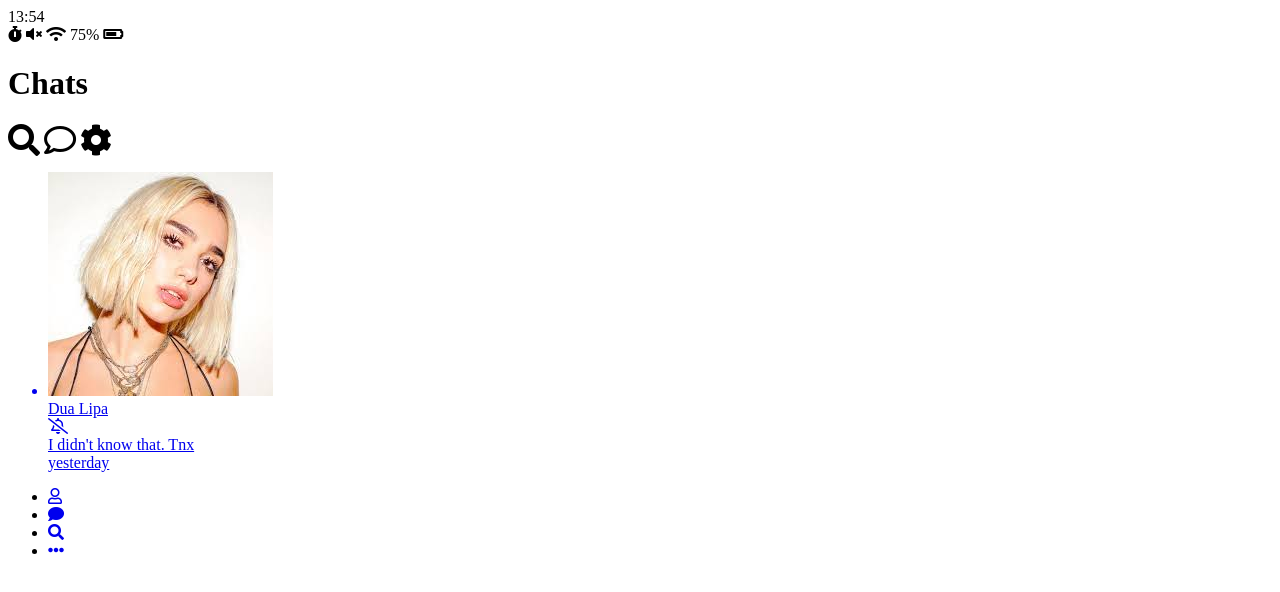
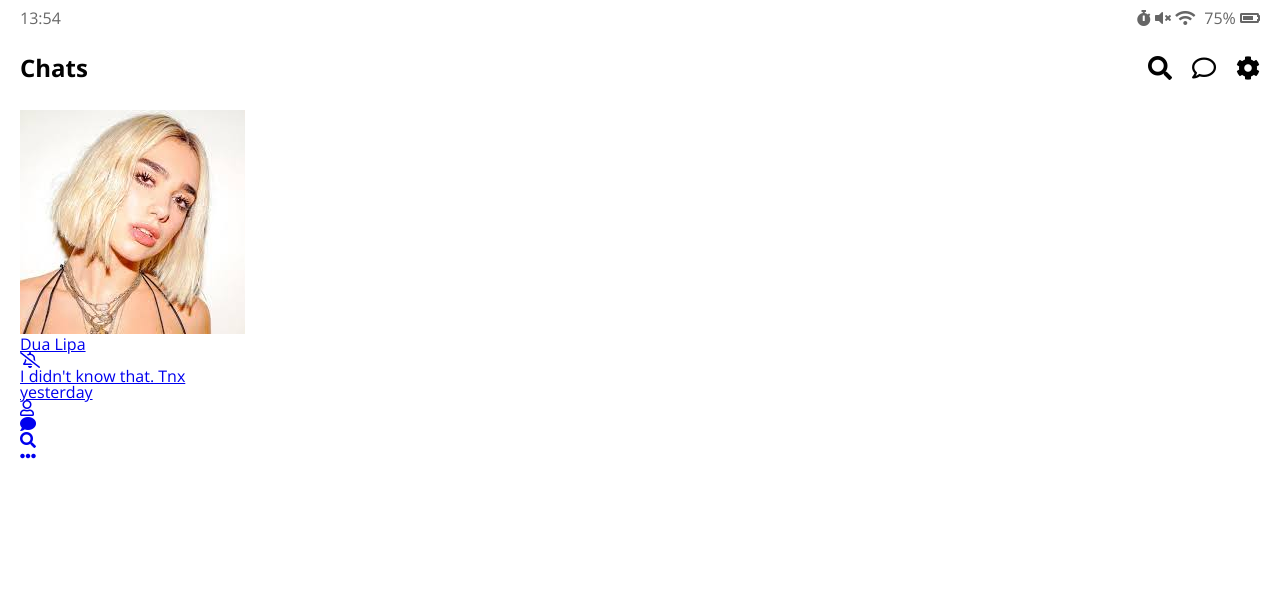
Before and after one commit to louise-blackolive/01-kakao-clone, a plain HTML site: page index.html in a window 1280 px wide. Drawn offline with nearby package versions, Linux system fonts and the light colour scheme.

Commit message:
starting with css

```diff
--- /dev/null
+++ b/css/header.css
@@ -0,0 +1,22 @@
+header {
+    display: flex;
+    justify-content: space-between;
+    margin-bottom: 30px;
+    align-items: center;
+}
+
+.header .header__title{
+    font-size: 24px;
+    font-weight: 700;
+}
+
+.header .header__icon{
+    font-size: 24px;
+    margin-left: 20px;
+    cursor: pointer;
+}
+
+.header .header__header-column{
+    display: flex;
+    align-items: center;
+}
--- /dev/null
+++ b/css/reset.css
@@ -0,0 +1,48 @@
+/* http://meyerweb.com/eric/tools/css/reset/
+   v2.0 | 20110126
+   License: none (public domain)
+*/
+
+html, body, div, span, applet, object, iframe,
+h1, h2, h3, h4, h5, h6, p, blockquote, pre,
+a, abbr, acronym, address, big, cite, code,
+del, dfn, em, img, ins, kbd, q, s, samp,
+small, strike, strong, sub, sup, tt, var,
+b, u, i, center,
+dl, dt, dd, ol, ul, li,
+fieldset, form, label, legend,
+table, caption, tbody, tfoot, thead, tr, th, td,
+article, aside, canvas, details, embed,
+figure, figcaption, footer, header, hgroup,
+menu, nav, output, ruby, section, summary,
+time, mark, audio, video {
+	margin: 0;
+	padding: 0;
+	border: 0;
+	font-size: 100%;
+	font: inherit;
+	vertical-align: baseline;
+}
+/* HTML5 display-role reset for older browsers */
+article, aside, details, figcaption, figure,
+footer, header, hgroup, menu, nav, section {
+	display: block;
+}
+body {
+	line-height: 1;
+}
+ol, ul {
+	list-style: none;
+}
+blockquote, q {
+	quotes: none;
+}
+blockquote:before, blockquote:after,
+q:before, q:after {
+	content: '';
+	content: none;
+}
+table {
+	border-collapse: collapse;
+	border-spacing: 0;
+}
--- /dev/null
+++ b/css/status-bar.css
@@ -0,0 +1,14 @@
+.status-bar{
+    display : flex;
+    justify-content: space-between;
+    margin-bottom: 30px;
+    opacity: 0.6;
+}
+
+.status-bar i{
+    font-size: 16px;
+}
+
+.status-bar .status-bar__battery-level {
+    margin-left: 5px;
+}
--- /dev/null
+++ b/css/styles.css
@@ -0,0 +1,13 @@
+@import url('https://fonts.googleapis.com/css?family=Open+Sans:400,700');
+@import "reset.css";
+@import "status-bar.css";
+@import "header.css";
+
+
+
+body{
+    background-color: white;
+    padding : 10px 20px;
+    color: #020202;
+    font-family: 'Open Sans', -apple-system, BlinkMacSystemFont, 'Segoe UI', Roboto, Oxygen, Ubuntu, Cantarell, 'Open Sans', 'Helvetica Neue', sans-serif
+}
--- a/index.html
+++ b/index.html
@@ -10,6 +10,7 @@
       integrity="sha384-50oBUHEmvpQ+1lW4y57PTFmhCaXp0ML5d60M1M7uH2+nqUivzIebhndOJK28anvf"
       crossorigin="anonymous"
     />
+    <link rel="stylesheet" href="css/styles.css">
     <title>Chats | Kakao Clone</title>
   </head>
   <body>
@@ -31,13 +32,13 @@
       </div>
       <div class="header__header-column">
         <span class="header__icon">
-          <i class="fas fa-search fa-2x"></i>
+          <i class="fas fa-search"></i>
         </span>
         <span class="header__icon">
-          <i class="far fa-comment fa-2x"></i>
+          <i class="far fa-comment"></i>
         </span>
         <span class="header__icon">
-          <i class="fas fa-cog fa-2x"></i>
+          <i class="fas fa-cog"></i>
         </span>
       </div>
     </header>
```
Also changed, not shown: chat.html (+3 -2 lines), find.html (+3 -2 lines), friends.html (+3 -2 lines), more.html (+4 -3 lines), settings.html (+3 -2 lines).
